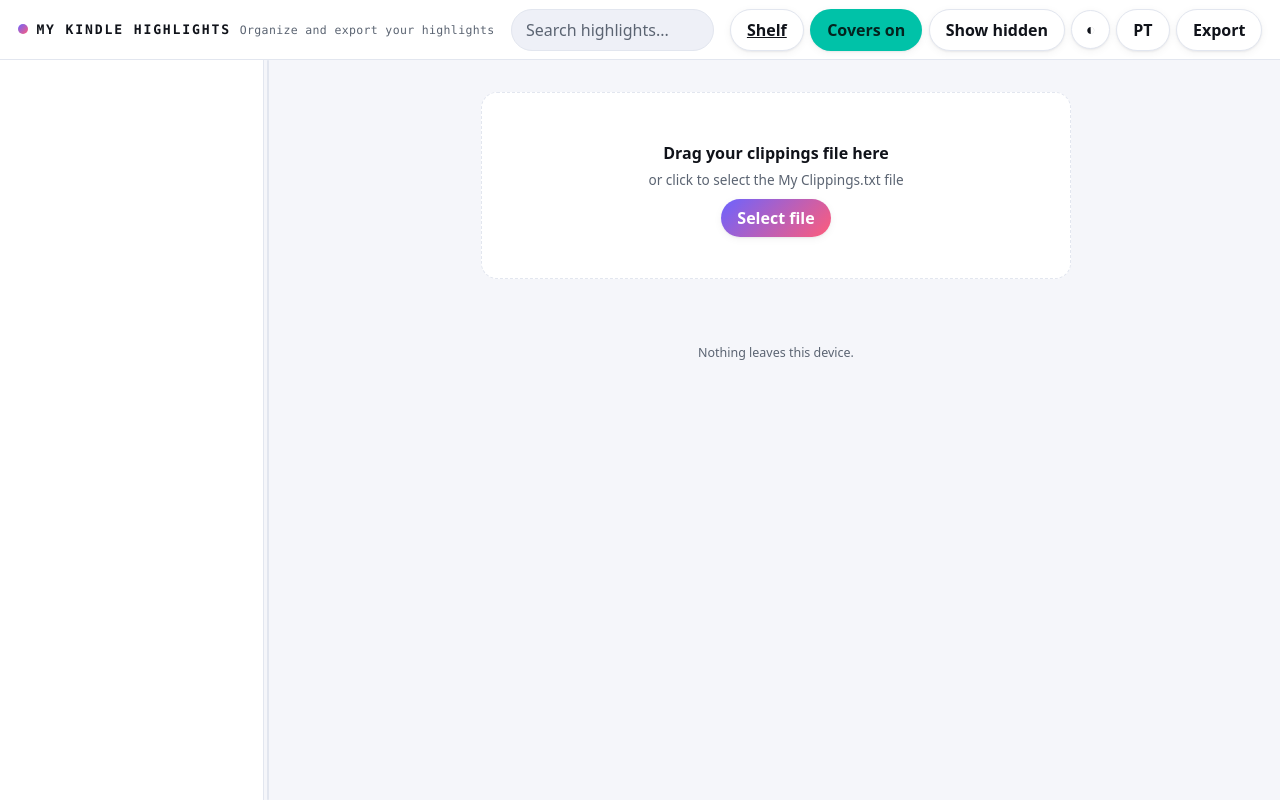
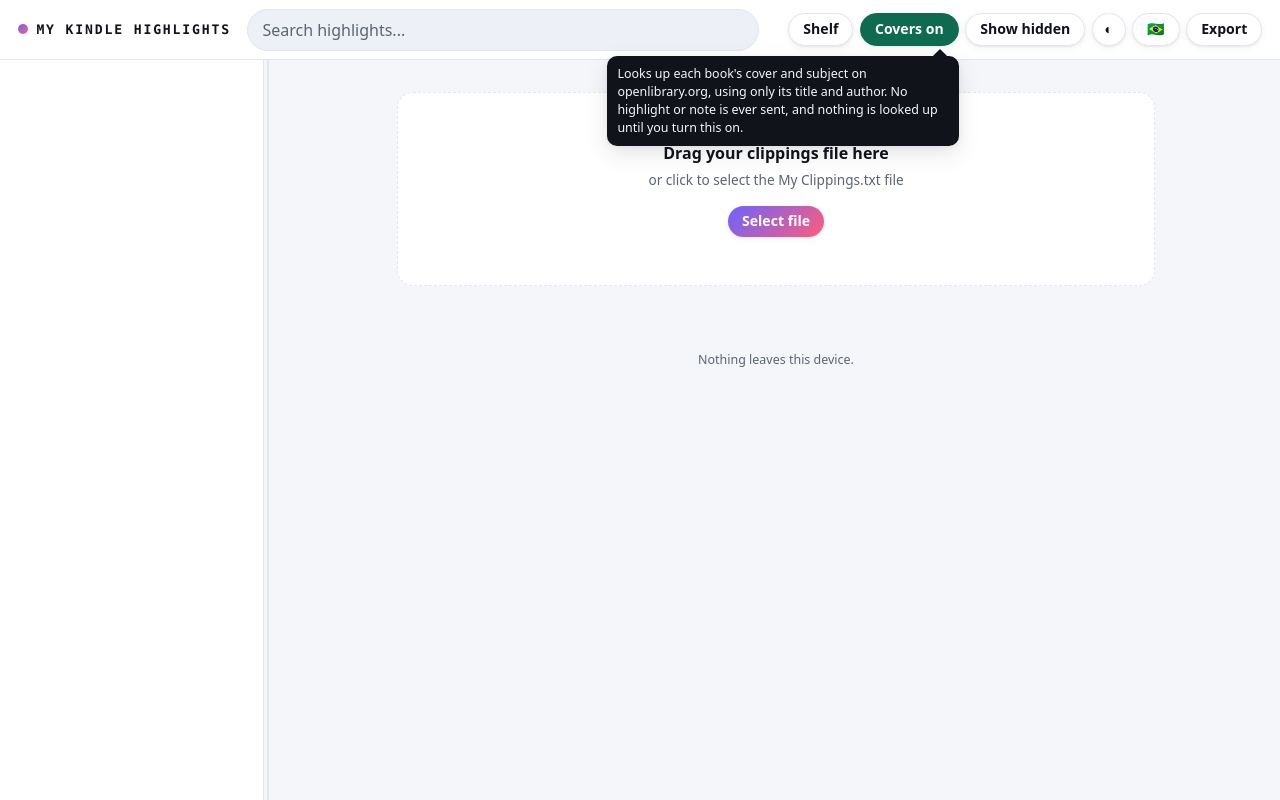
Before and after one commit to dennyscottjupiter-spec/kindle-clippings, a plain HTML site: page index.html in a window 1280 px wide. Both pictures are taken after a click on the button "Load covers". Drawn offline with Linux system fonts and the light colour scheme.

Commit message:
fix(ui): button underline bug + covers/shelf polish (progress ring, tooltips, green accent, wider reader, flag toggle)
- fix .btn missing text-decoration:none, which made shelf.html's anchor-based "back" button render underlined and oversized
- add a fill-ring "hourglass" beside the covers button showing fetch progress (fixes two SVG [hidden] gotchas: class-vs-attribute specificity, and SVGElement.hidden not reflecting to the attribute)
- add hover/focus tooltips on the covers and shelf buttons, reusing the existing .tip-host pattern
- give the covers button a dark-green accent so the opt-in network action reads distinctly
- widen the reading pane from 68ch to 88ch so highlights aren't cramped
- drop the redundant top subtitle text
- swap the PT/EN language toggle to BR/GB flag emoji

Co-Authored-By: Claude Sonnet 5 <noreply@anthropic.com>
Claude-Session: https://claude.ai/code/session_01YbagEkuKW9pqTzEjTcnx86

```diff
--- a/css/chrome.css
+++ b/css/chrome.css
@@ -66,11 +66,16 @@
   border: 1px solid var(--rule);
   border-radius: var(--r-pill);
   padding: .5em 1em;
+  font-size: .88rem;
   font-weight: 600;
+  line-height: 1.2;
+  text-decoration: none;
+  display: inline-flex;
+  align-items: center;
   cursor: pointer;
   font-family: var(--font-sans);
   box-shadow: var(--sh-1);
-  transition: box-shadow .15s ease, border-color .15s ease;
+  transition: box-shadow .15s ease, border-color .15s ease, background .15s ease;
 }
 .btn:hover { border-color: var(--brand-1); box-shadow: var(--sh-2); }
 .btn.primary {
@@ -81,6 +86,11 @@
 .btn.primary:hover { box-shadow: var(--sh-2); }
 .btn.icon { width: 2.4em; height: 2.4em; padding: 0; display: inline-flex; align-items: center; justify-content: center; }
 .btn[aria-pressed="true"] { background: var(--brand-3); color: #04241F; border-color: transparent; }
+
+/* covers button — dark green accent so the opt-in network action reads distinctly from other chrome */
+#toggle-covers { border-color: var(--brand-green); color: var(--brand-green); }
+#toggle-covers:hover { border-color: var(--brand-green); box-shadow: var(--sh-2); }
+#toggle-covers[aria-pressed="true"] { background: var(--brand-green); color: #fff; }
 
 /* segmented control — used by sort bars; :not([hidden]) so #shelf-topics can be toggled with the attribute */
 .seg:not([hidden]) {
@@ -125,6 +135,26 @@
   cursor: pointer;
 }
 .menu-list button:hover { background: var(--sunk); }
+
+/* covers progress ring — the "hourglass": a ring around the button that fills as the fetch queue drains */
+.covers-host { position: relative; }
+.covers-ring[hidden] { display: none; }
+.covers-ring {
+  position: absolute;
+  top: -4px; right: -4px;
+  width: 1.1em; height: 1.1em;
+  transform: rotate(-90deg);
+  pointer-events: none;
+}
+.covers-ring .ring-track { fill: none; stroke: var(--rule); stroke-width: 2.5; }
+.covers-ring .ring-fill {
+  fill: none;
+  stroke: var(--brand-green);
+  stroke-width: 2.5;
+  stroke-linecap: round;
+  transition: stroke-dashoffset .2s ease;
+}
+@media (prefers-reduced-motion: reduce) { .covers-ring .ring-fill { transition: none; } }
 
 /* tooltip */
 .tip-host { position: relative; display: inline-flex; }
--- a/css/reader.css
+++ b/css/reader.css
@@ -6,9 +6,9 @@
 
 .pane { overflow-y: auto; height: 100%; }
 .pane-inner {
-  max-width: 68ch;
+  max-width: 88ch;
   margin: 0 auto;
-  padding: 2rem 1rem 6rem;
+  padding: 2rem 1.5rem 6rem;
 }
 
 /* dropzone */
--- a/css/tokens.css
+++ b/css/tokens.css
@@ -23,6 +23,7 @@ ul { list-style: none; padding: 0; }
   --brand-2: #FF5C7A;
   --brand-3: #00C2A8;
   --brand-4: #FFC53D;
+  --brand-green: #0E6B4F;
   --grad-primary: linear-gradient(135deg, var(--brand-1) 0%, var(--brand-2) 100%);
 
   /* marker (unchanged lineage) */
@@ -63,6 +64,7 @@ ul { list-style: none; padding: 0; }
     --sh-1: 0 1px 2px rgba(0,0,0,.4);
     --sh-2: 0 8px 24px rgba(0,0,0,.45);
     --sh-lift: 0 18px 40px rgba(0,0,0,.55);
+    --brand-green: #2FBE8C;
   }
   :root:not([data-theme="light"]) [data-topic] {
     --topic-fg:   hsl(var(--h) 70% 74%);
@@ -85,6 +87,7 @@ ul { list-style: none; padding: 0; }
   --sh-1: 0 1px 2px rgba(0,0,0,.4);
   --sh-2: 0 8px 24px rgba(0,0,0,.45);
   --sh-lift: 0 18px 40px rgba(0,0,0,.55);
+  --brand-green: #2FBE8C;
 }
 :root[data-theme="dark"] [data-topic] {
   --topic-fg:   hsl(var(--h) 70% 74%);
--- a/index.html
+++ b/index.html
@@ -18,7 +18,6 @@
   <div class="brand">
     <span class="brand-dot" aria-hidden="true"></span>
     <h1 data-i18n="app.title">Meus destaques</h1>
-    <span class="sub" data-i18n="app.subtitle"></span>
   </div>
 
   <div class="search">
@@ -28,8 +27,18 @@
 
   <div class="actions">
     <button class="btn drawer-toggle" id="drawer-toggle" type="button" data-i18n="toggle.books" aria-expanded="false"></button>
-    <a class="btn" id="nav-shelf" href="shelf.html" data-i18n="nav.shelf"></a>
-    <button class="btn" id="toggle-covers" type="button" aria-pressed="false" data-i18n="toggle.covers"></button>
+    <span class="tip-host">
+      <a class="btn" id="nav-shelf" href="shelf.html" data-i18n="nav.shelf" aria-describedby="tip-shelf"></a>
+      <span class="tip" id="tip-shelf" role="tooltip" data-i18n="tip.shelf"></span>
+    </span>
+    <span class="tip-host covers-host">
+      <button class="btn" id="toggle-covers" type="button" aria-pressed="false" aria-describedby="tip-covers" data-i18n="toggle.covers"></button>
+      <svg class="covers-ring" id="covers-ring" viewBox="0 0 20 20" hidden aria-hidden="true">
+        <circle class="ring-track" cx="10" cy="10" r="8"></circle>
+        <circle class="ring-fill" id="covers-ring-fill" cx="10" cy="10" r="8"></circle>
+      </svg>
+      <span class="tip" id="tip-covers" role="tooltip" data-i18n="tip.covers"></span>
+    </span>
     <img class="mini-cover" id="mini-cover" alt="" hidden>
     <span class="tip-host">
       <button class="btn" id="toggle-hidden" type="button" aria-pressed="false" aria-describedby="tip-hidden"></button>
--- a/js/app.js
+++ b/js/app.js
@@ -37,7 +37,7 @@
 
   function onCoverProgress(done, total) {
     if (done < total) {
-      KC.ui.updateCoversButton(KC.i18n.t('covers.progress', { done: done, total: total }));
+      KC.ui.updateCoversButton(KC.i18n.t('covers.progress', { done: done, total: total }), total ? done / total : 0);
     } else {
       KC.ui.updateCoversButton();
       KC.ui.toast(KC.i18n.t('covers.done', { n: total }));
--- a/js/i18n.js
+++ b/js/i18n.js
@@ -54,8 +54,8 @@
       'error.read': 'Erro ao ler o arquivo',
       'error.empty': 'O arquivo está vazio',
       'footer.privacy': 'Nada sai deste dispositivo.',
-      'lang.pt': 'PT',
-      'lang.en': 'EN',
+      'lang.pt': '🇧🇷',
+      'lang.en': '🇬🇧',
       'ex.title': 'Meus destaques',
       'ex.exported': 'Exportado em',
       'ex.book': 'Livro',
@@ -77,6 +77,8 @@
       'covers.privacy': 'Título e autor de cada livro são enviados ao openlibrary.org. Nada mais sai daqui.',
       'footer.privacyCovers': 'Seus destaques nunca saem deste dispositivo. Só os títulos são consultados.',
       'tip.hidden': 'Por padrão o leitor esconde três tipos de ruído que o Kindle grava no arquivo: cópias duplicadas de um destaque que você arrastou mais, marcadores vazios e registros esvaziados pelo limite de recorte. Ative para vê-los, marcados em cinza — nada é apagado do seu arquivo.',
+      'tip.covers': 'Busca a capa e o assunto de cada livro no openlibrary.org, usando só o título e o autor. Nenhum destaque ou nota é enviado, e nada é buscado até você ativar isto.',
+      'tip.shelf': 'Abre a estante: uma grade com a capa de cada livro da sua biblioteca, para navegar visualmente em vez de pela lista lateral.',
       'sort.label': 'Ordenar',
       'sort.order': 'Leitura',
       'sort.dateDesc': 'Mais recentes',
@@ -160,8 +162,8 @@
       'error.read': 'Error reading file',
       'error.empty': 'The file is empty',
       'footer.privacy': 'Nothing leaves this device.',
-      'lang.pt': 'PT',
-      'lang.en': 'EN',
+      'lang.pt': '🇧🇷',
+      'lang.en': '🇬🇧',
       'ex.title': 'My highlights',
       'ex.exported': 'Exported on',
       'ex.book': 'Book',
@@ -183,6 +185,8 @@
       'covers.privacy': "Each book's title and author are sent to openlibrary.org. Nothing else leaves this device.",
       'footer.privacyCovers': 'Your highlights never leave this device. Only titles are looked up.',
       'tip.hidden': "Off by default, the reader hides three kinds of clutter Kindle writes into your file: duplicate copies of a highlight you dragged wider, empty bookmarks, and records the clipping limit emptied out. Turn this on to see them, marked in grey — nothing is ever deleted from your file.",
+      'tip.covers': "Looks up each book's cover and subject on openlibrary.org, using only its title and author. No highlight or note is ever sent, and nothing is looked up until you turn this on.",
+      'tip.shelf': "Opens the shelf: a grid of every book in your library by its cover, for browsing visually instead of through the side list.",
       'sort.label': 'Sort',
       'sort.order': 'Reading',
       'sort.dateDesc': 'Newest',
--- a/js/ui.js
+++ b/js/ui.js
@@ -40,11 +40,21 @@
       if (footer) footer.textContent = t(KC.state.coversOn ? 'footer.privacyCovers' : 'footer.privacy');
     },
 
-    updateCoversButton: function (progressText) {
+    updateCoversButton: function (progressText, pct) {
       var btn = byId('toggle-covers');
       if (!btn) return;
       btn.setAttribute('aria-pressed', KC.state.coversOn ? 'true' : 'false');
       btn.textContent = progressText || KC.i18n.t(KC.state.coversOn ? 'toggle.covers.on' : 'toggle.covers');
+
+      var ring = byId('covers-ring'), fill = byId('covers-ring-fill');
+      if (!ring || !fill) return;
+      var running = typeof pct === 'number';
+      if (running) { ring.removeAttribute('hidden'); } else { ring.setAttribute('hidden', ''); }
+      if (running) {
+        var C = 2 * Math.PI * 8;
+        fill.style.strokeDasharray = String(C);
+        fill.style.strokeDashoffset = String(C * (1 - pct));
+      }
     },
 
     renderSidebar: function () {
```
